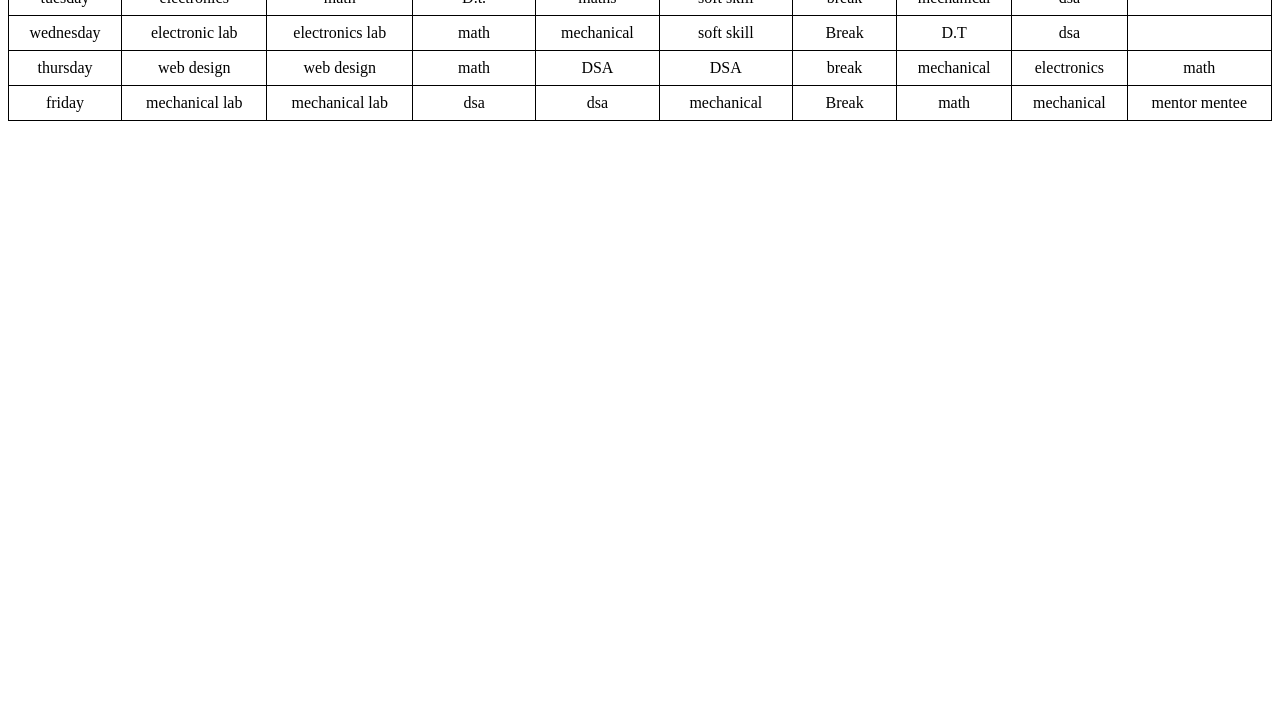
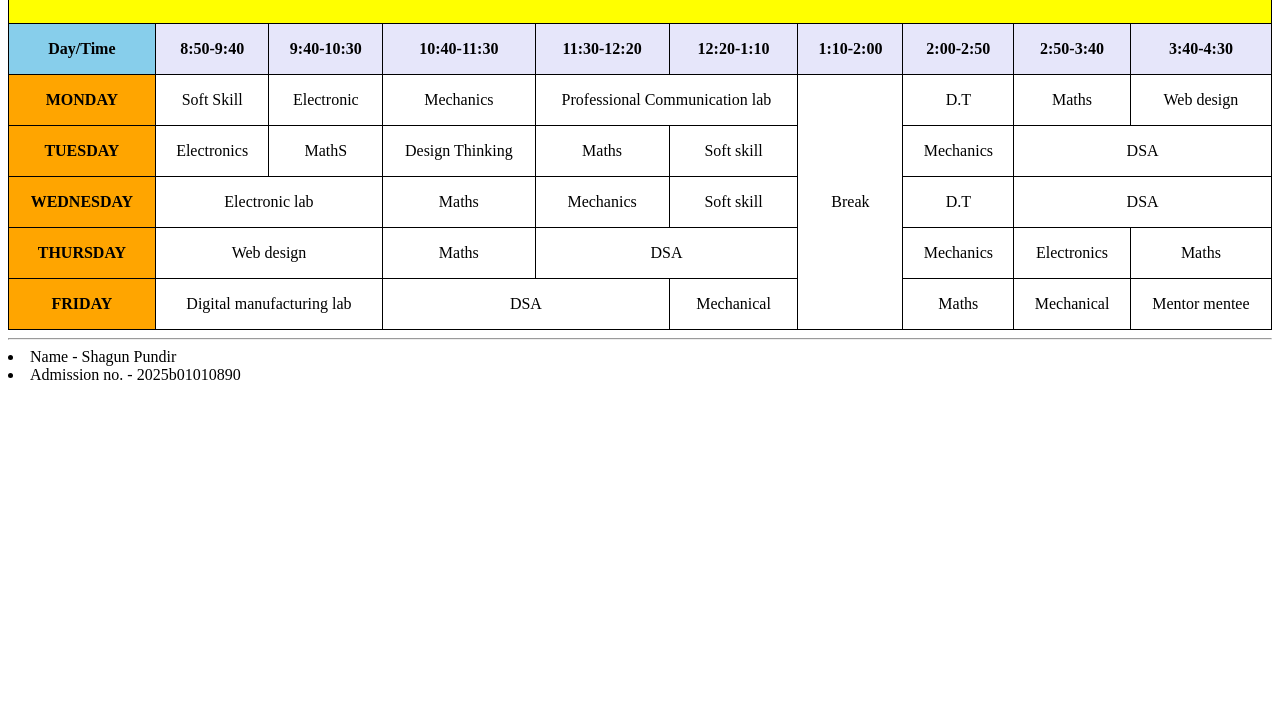
Before and after one commit to shagunpundir8809-web/Shagun-Pundir, a plain HTML site: page experiment3.html in a window 1280 px wide. Shown: the part 98-800 px from the top of the page. Drawn offline with Linux system fonts and the light colour scheme.

Commit message:
edited files

```diff
--- a/experiment3.html
+++ b/experiment3.html
@@ -1,7 +1,7 @@
 <!DOCTYPE html>
 <html>
 <head>
-<title>Timetable</title>
+<title> TIMETABLE </title>
 <style>
 table {
     border-collapse: collapse;
@@ -9,17 +9,17 @@ table {
 }
 th, td {
     border: 1px solid black;
-    padding: 8px;
+    padding: 16px;
     text-align: center;
+    border-collapse: collapse;
 }
 </style>
 </head>
 <body>
-
 <table>
-  <thead>
-    <tr>
-      <th>time</th>
+  <th colspan="10" bgcolor="yellow"> <h1> <b>Timetable for CSE 26</b></h1> </th>
+     <tr bgcolor="lavender">
+      <th bgcolor="skyblue"><b>Day/Time</b></th>
       <th>8:50-9:40</th>
       <th>9:40-10:30</th>
       <th>10:40-11:30</th>
@@ -30,71 +30,62 @@ th, td {
       <th>2:50-3:40</th>
       <th>3:40-4:30</th>
     </tr>
-  </thead>
-  <tbody>
     <tr>
-      <td>monday</td>
-      <td>soft skill</td>
-      <td>electronic</td>
-      <td>mechanical</td>
-      <td>soft skill lab</td>
-      <td>Soft skill Lab</td>
-      <td>Break</td>
+      <td bgcolor="orange"><b>MONDAY</b></td>
+      <td>Soft Skill</td>
+      <td>Electronic</td>
+      <td>Mechanics</td>
+      <td colspan="2">Professional Communication lab</td>
+      <td rowspan="5">Break</td>
       <td>D.T</td>
-      <td>math</td>
-      <td>web design</td>
+      <td>Maths</td>
+      <td>Web design</td>
 
     </tr>
     <tr>
-      <td>tuesday</td>
-      <td>electronics</td>
-      <td>math</td>
-      <td>D.t.</td>
-      <td>maths</td>
-      <td>soft skill</td>
-      <td>break</td>
-      <td>mechanical</td>
-      <td>dsa</td>
-      <td></td>
+      <td bgcolor="orange"><b>TUESDAY</b></td>
+      <td>Electronics</td>
+      <td>MathS</td>
+      <td>Design Thinking</td>
+      <td>Maths</td>
+      <td>Soft skill</td>
+      <td>Mechanics</td>
+      <td colspan="2">DSA</td>
+
     </tr>
     <tr>
-      <td>wednesday</td>
-      <td> electronic lab</td>
-      <td> electronics lab </td>
-      <td>math</td>
-      <td>mechanical</td>
-      <td>soft skill</td>
-      <td>Break</td>
+      <td bgcolor="orange"><b>WEDNESDAY</b></td>
+      <td colspan="2"> Electronic lab</td>
+      <td>Maths</td>
+      <td>Mechanics</td>
+      <td>Soft skill</td>
       <td>D.T</td>
-      <td>dsa</td>
-      <td></td>
+      <td colspan="2">DSA</td>
+
     </tr>
     <tr>
-      <td>thursday</td>
-      <td>web design</td>
-      <td>web design </td>
-      <td>math</td>
-      <td>DSA</td>
-      <td> DSA </td>
-      <td>break</td>
-      <td>mechanical</td>
-      <td>electronics</td>
-      <td>math</td>
+      <td bgcolor="orange"><b>THURSDAY</b></td>
+      <td colspan="2">Web design</td>
+      <td>Maths</td>
+      <td colspan="2">DSA </td>
+      <td>Mechanics</td>
+      <td>Electronics</td>
+      <td>Maths</td>
     </tr>
     <tr>
-      <td>friday</td>
-      <td>mechanical lab</td>
-      <td>mechanical lab</td>
-      <td>dsa</td>
-      <td>dsa</td>
-      <td>mechanical</td>
-      <td>Break</td>
-      <td>math</td>
-      <td>mechanical</td>
-      <td>mentor mentee</td>
+      <td bgcolor="orange"><b>FRIDAY</b></td>
+      <td colspan="2">Digital manufacturing lab</td>
+      <td colspan="2">DSA</td>
+      <td>Mechanical</td>
+      <td>Maths</td>
+      <td>Mechanical</td>
+      <td>Mentor mentee</td>
     </tr>
   </tbody>
-</table>
+</table> <hr>
+
+<li> Name - Shagun Pundir</li>
+<li> Admission no. - 2025b01010890 </li>
 
 </body>
 </html>
```
Also changed, not shown: experiment2.html (+13 -13 lines), experiment4.html (+6 -2 lines), experiment5.html (+7 -3 lines).
